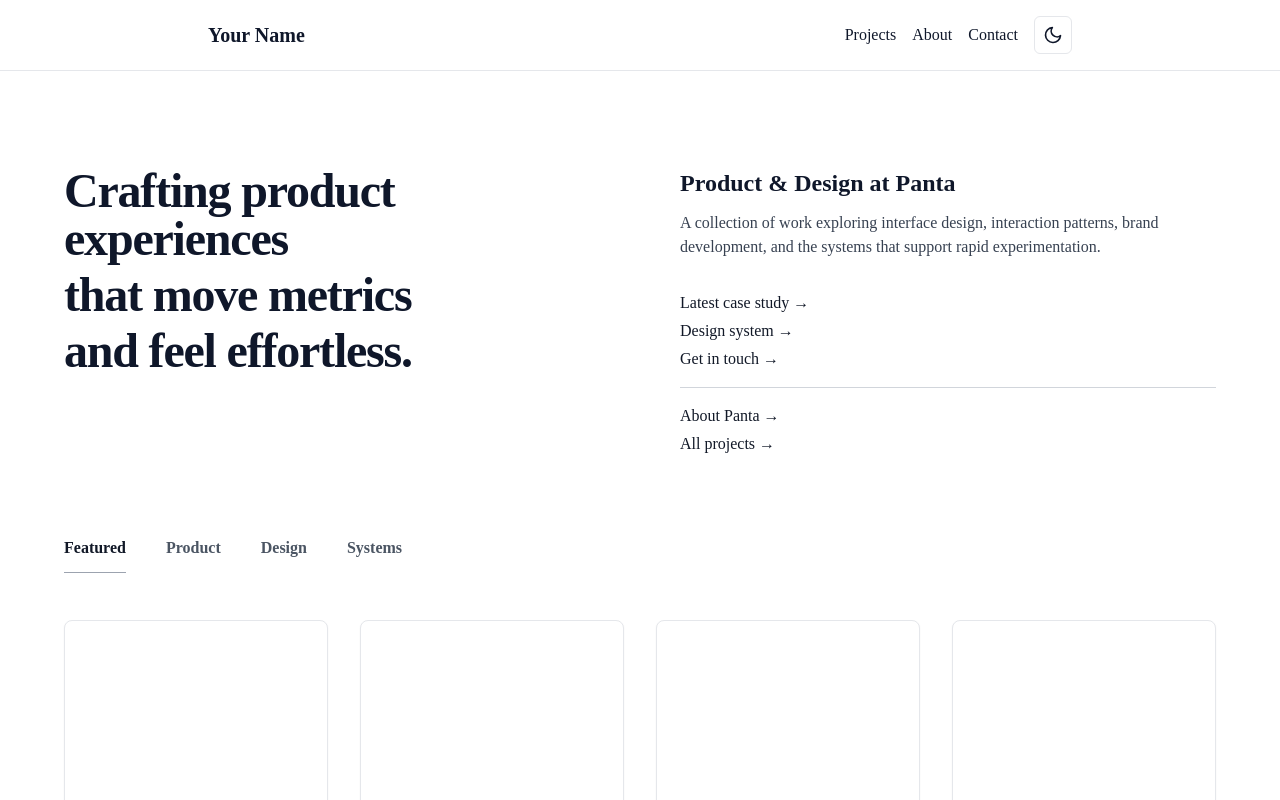
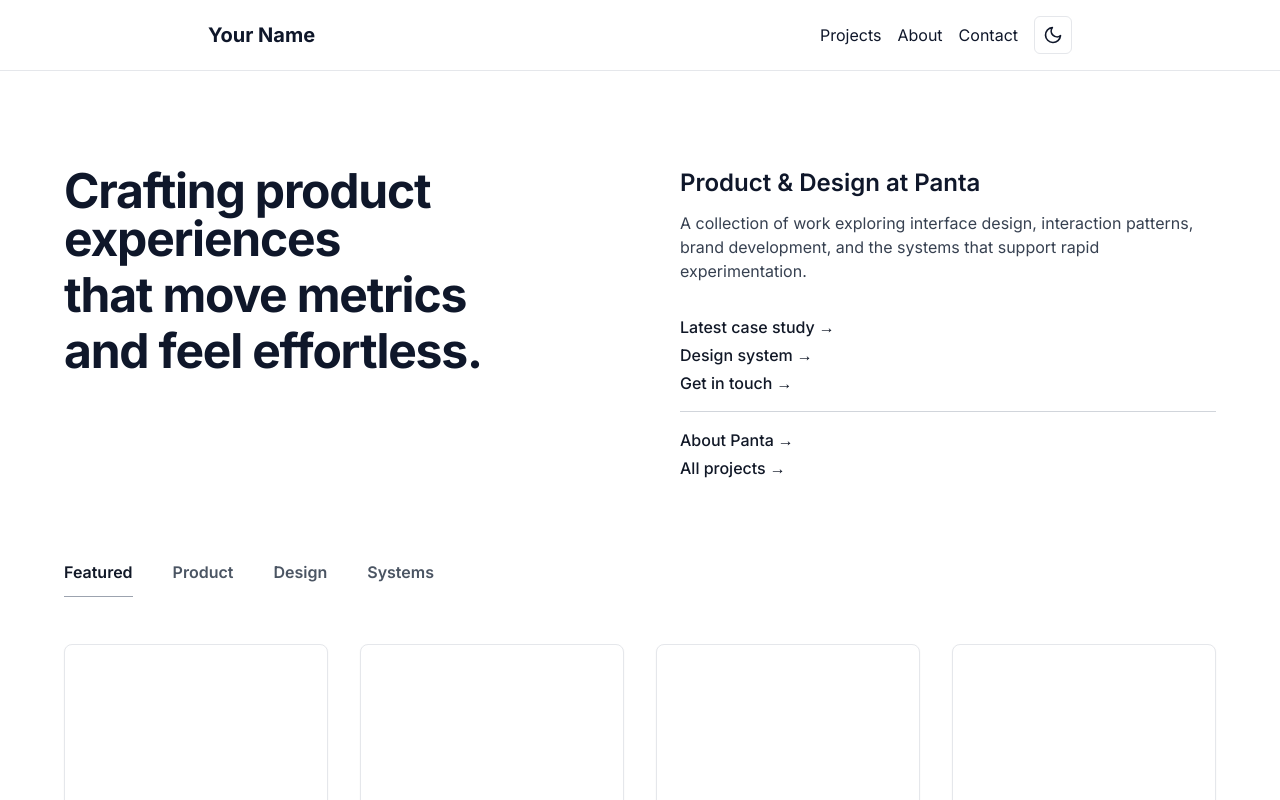
Before and after one commit to DamonHastings/dotcom-2, a Next.js app: page / in a window 1280 px wide. Shown: the top 800 px of the page. Built offline with nearby package versions, Linux system fonts and the light colour scheme.

Commit message:
fix(font): ensure Inter applied via next/font class and html root + Storybook override

```diff
--- a/src/pages/_app.tsx
+++ b/src/pages/_app.tsx
@@ -7,7 +7,7 @@ const inter = Inter({ subsets: ['latin'], variable: '--font-inter' });
 
 export default function App({ Component, pageProps }: AppProps) {
   return (
-    <div className={inter.variable}>
+    <div className={`${inter.variable} ${inter.className}`}>
       <Layout>
         <Component {...pageProps} />
       </Layout>
--- /dev/null
+++ b/src/pages/_document.tsx
@@ -0,0 +1,17 @@
+import { Html, Head, Main, NextScript } from 'next/document';
+import { Inter } from 'next/font/google';
+
+// Re-declare Inter here so the font variables/class apply at the html root during SSR.
+const inter = Inter({ subsets: ['latin'], variable: '--font-inter' });
+
+export default function Document() {
+  return (
+    <Html className={`${inter.variable} ${inter.className}`} lang="en">
+      <Head />
+      <body>
+        <Main />
+        <NextScript />
+      </body>
+    </Html>
+  );
+}
```
Also changed, not shown: 1 other file (tests, documents, lock files or other folders).
